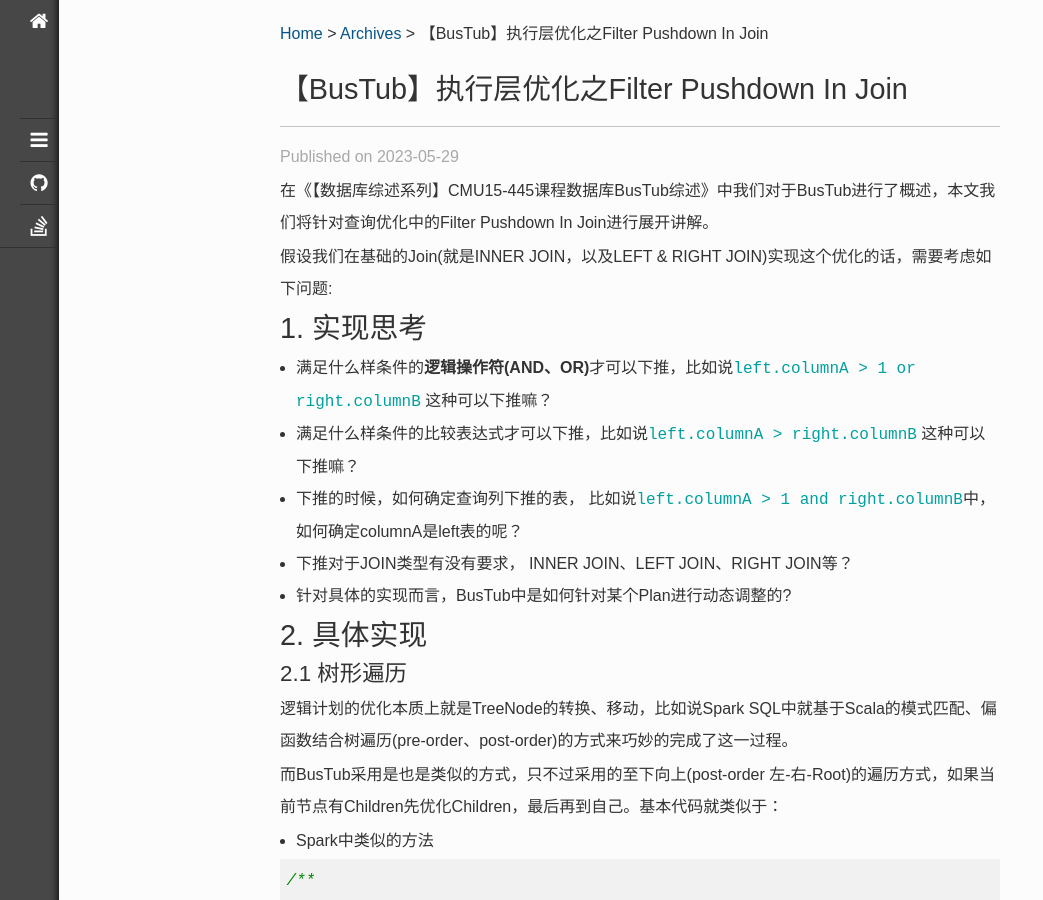
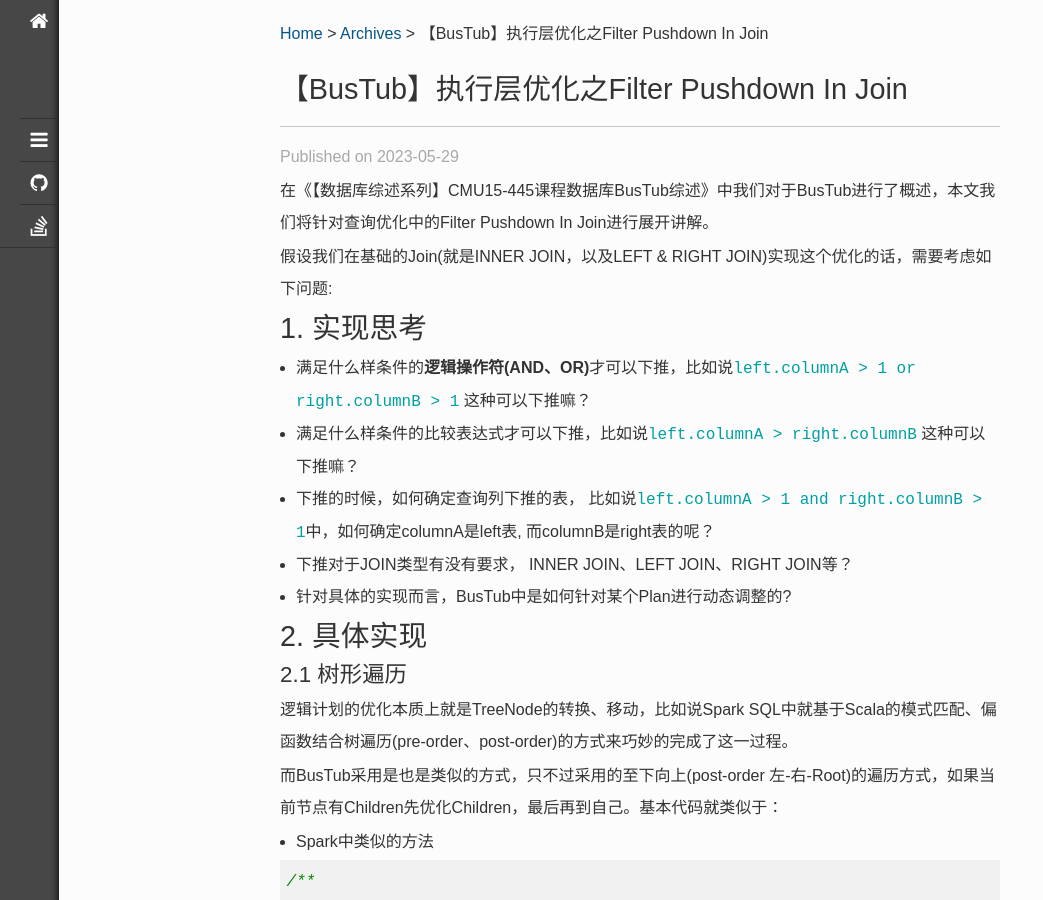
Before and after one commit to jacoffee/jacoffee.github.io, a Jekyll site: the page built from _posts/2023-05-29-bustub-execution-filter-pushdown.md, in a window 1280 px wide and 900 px high. Shown: the whole window, without its empty margins (0-1043 px from the left). Built offline with Jekyll 4.4.1, drawn with Linux system fonts in a browser that asks for light colours; nearby versions of some CDN libraries; library files that are not in the unit come from our copies.

Commit message:
fix: text fix

```diff
--- a/_posts/2023-05-29-bustub-execution-filter-pushdown.md
+++ b/_posts/2023-05-29-bustub-execution-filter-pushdown.md
@@ -16,9 +16,9 @@
 
 # 1. 实现思考
 
-+ 满足什么样条件的**逻辑操作符(AND、OR)**才可以下推，比如说`left.columnA > 1 or right.columnB` 这种可以下推嘛？
++ 满足什么样条件的**逻辑操作符(AND、OR)**才可以下推，比如说`left.columnA > 1 or right.columnB > 1` 这种可以下推嘛？
 + 满足什么样条件的比较表达式才可以下推，比如说`left.columnA > right.columnB` 这种可以下推嘛？
-+ 下推的时候，如何确定查询列下推的表， 比如说`left.columnA > 1 and right.columnB`中，如何确定columnA是left表的呢？
++ 下推的时候，如何确定查询列下推的表， 比如说`left.columnA > 1 and right.columnB > 1`中，如何确定columnA是left表, 而columnB是right表的呢？
 + 下推对于JOIN类型有没有要求， INNER JOIN、LEFT JOIN、RIGHT JOIN等？
 + 针对具体的实现而言，BusTub中是如何针对某个Plan进行动态调整的?
 
```
